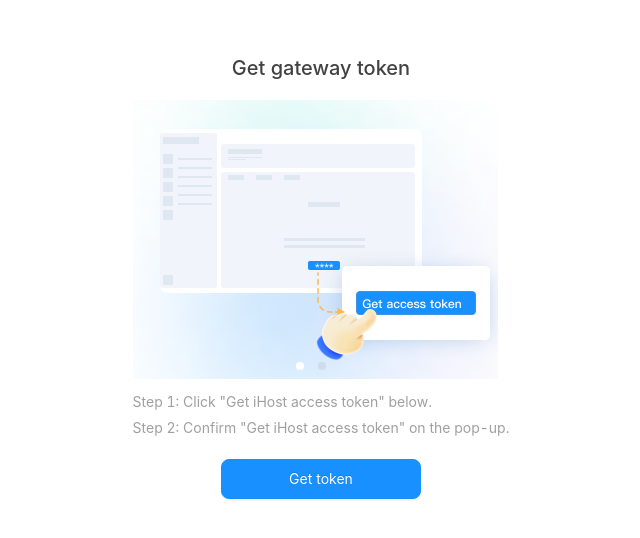
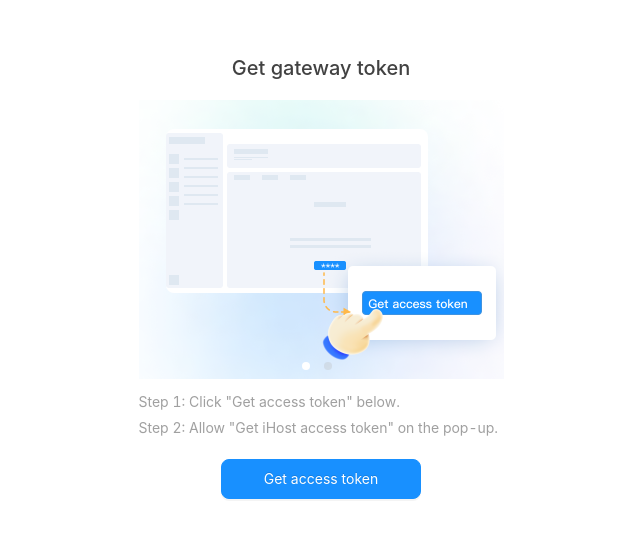
Before and after one commit to eWeLinkCUBE/cc.ewelink.tts2cube-pico.addon, a Vue app in the folder packages/web/: page /auth in a window 1280 px wide. Shown: the part 124-662 px from the top of the page, without its empty margins (319-959 px from the left). Built offline with nearby package versions, Linux system fonts and the light colour scheme; no server answers.

Commit message:
Update web i18n and carousel images

```diff
--- a/packages/web/src/i18n/en_US.ts
+++ b/packages/web/src/i18n/en_US.ts
@@ -1,16 +1,16 @@
 // 英语
 const enUS = {
     'get_gateway_token': 'Get gateway token',
-    'step_1_click_get_token_button': 'Step 1: Click "Get iHost access token" below.',
-    'step_2_confirm_token_popup': 'Step 2: Confirm "Get iHost access token" on the pop-up.',
-    'get_token': 'Get token',
+    'step_1_click_get_token_button': 'Step 1: Click "Get access token" below.',
+    'step_2_confirm_token_popup': 'Step 2: Allow "Get iHost access token" on the pop-up.',
+    'get_token': 'Get access token',
     'audio_file': 'Audio files',
     'file_name': 'Name',
     'text': 'Text',
     'configuration': 'Configuration',
     'created_time': 'Created',
     'operation': 'Action',
-    'filename_empty': '音频名称不允许为空格（英文）'
+    'filename_empty': 'Please enter an audio name'
 };
 
 export default enUS;
--- a/packages/web/src/i18n/zh_CN.ts
+++ b/packages/web/src/i18n/zh_CN.ts
@@ -1,8 +1,8 @@
 // 简体中文
 const zhCN = {
     'get_gateway_token': '获取网关凭证',
-    'step_1_click_get_token_button': '步骤 1：点击下方“获取网关凭证”按钮',
-    'step_2_confirm_token_popup': '步骤 2：点击“获取网关凭证”弹窗的允许按钮',
+    'step_1_click_get_token_button': '步骤 1：点击下方“获取凭证”按钮',
+    'step_2_confirm_token_popup': '步骤 2：点击“获取网关凭证”弹窗的确定按钮',
     'get_token': '获取凭证',
     'audio_file': '音频文件',
     'file_name': '文件名称',
@@ -10,7 +10,7 @@
     'configuration': '配置',
     'created_time': '时间',
     'operation': '操作',
-    'filename_empty': '音频名称不允许为空格（中文）'
+    'filename_empty': '音频名称不允许为空'
 };
 
 export default zhCN;
```
Also changed, not shown: packages/web/src/assets/en_get_token_02.png.
